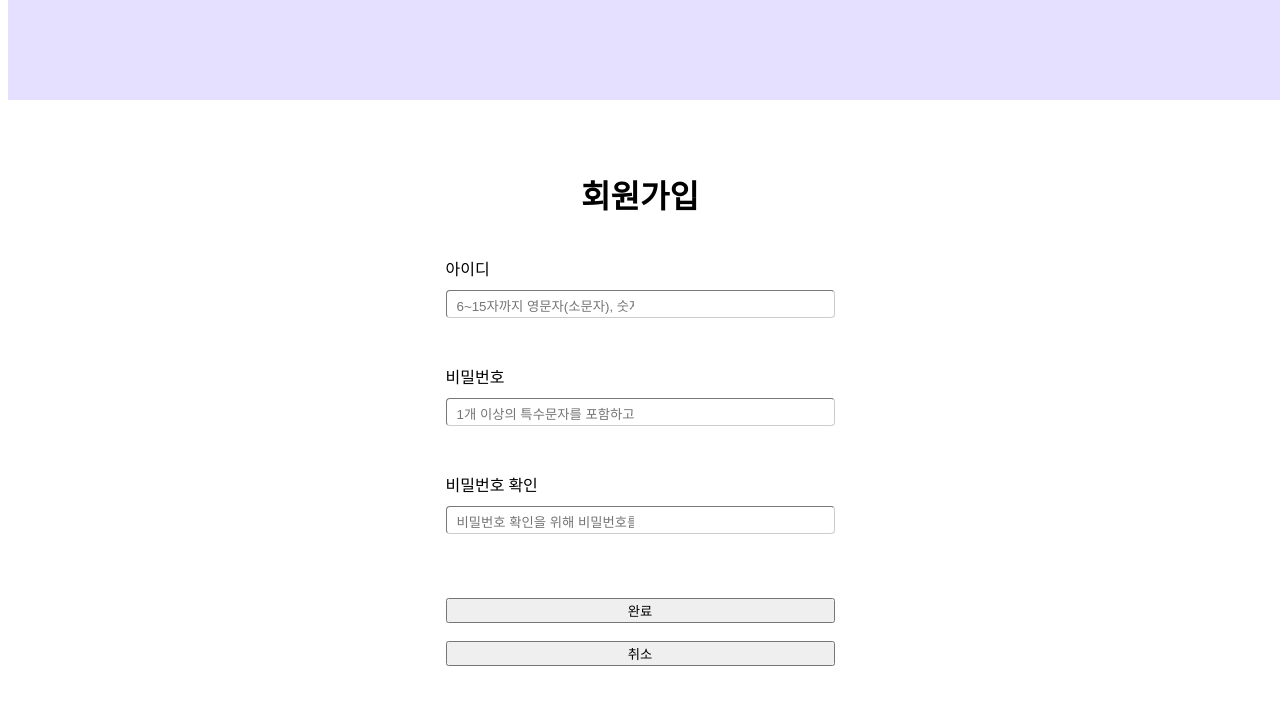
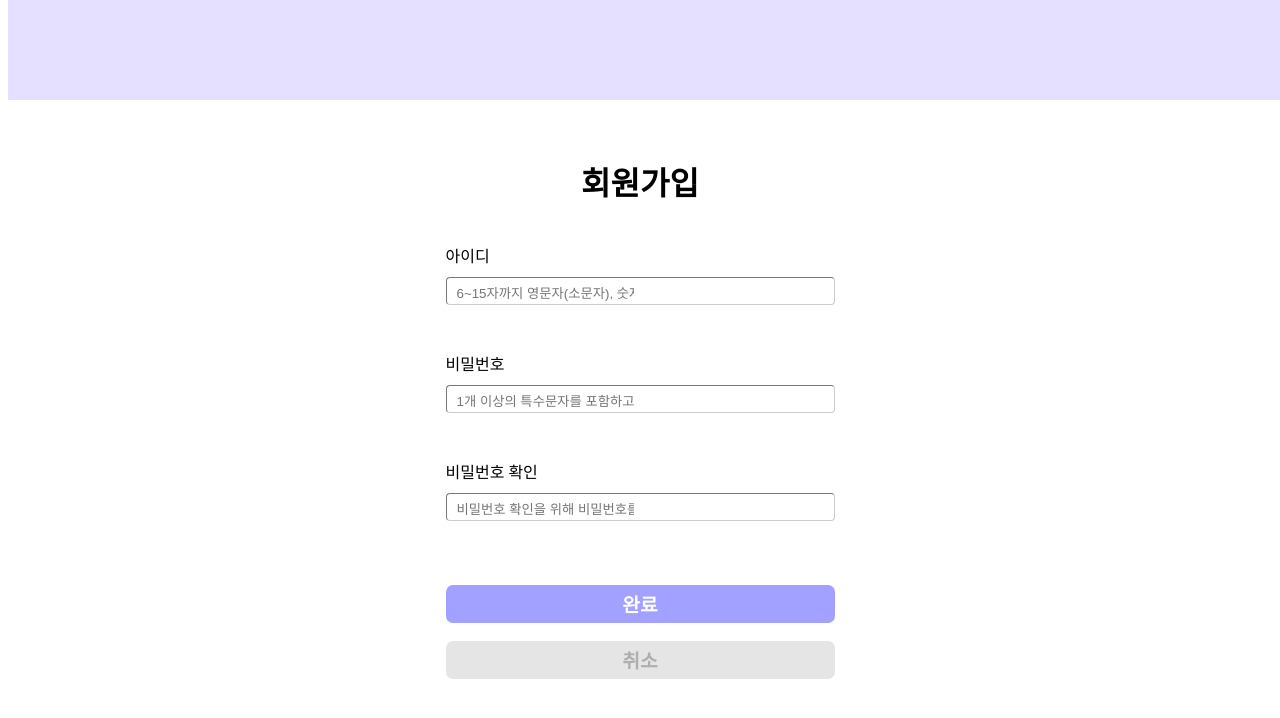
Before and after one commit to ongsim0629/dAy_I, a React (Create React App) app in the folder front-end/: page / in a window 1280 px wide. Shown: the top 718 px of the page. Built offline with nearby package versions, Linux system fonts and the light colour scheme.

Commit message:
feat: 버튼 수정 및 헤더 styled component로 변경

```diff
--- a/front-end/src/Register/Layout/Header.jsx
+++ /dev/null
@@ -1,9 +0,0 @@
-import "./header.css"
-
-const Header = () => {
-    return(
-        <header className = "header"></header>
-    )
-}
-
-export default Header;
--- a/front-end/src/Register/Layout/Layout.jsx
+++ /dev/null
@@ -1,16 +0,0 @@
-import Header from "./Header"
-
-const Layout = () => {
-    return(
-        <div className="layout">
-            <Header>
-                <main className="main">
-                    <h2>Layout!</h2>
-                </main>
-            </Header>
-
-        </div>
-    )
-}
-
-export default Layout;
--- a/front-end/src/Register/Layout/header.css
+++ /dev/null
@@ -1,7 +0,0 @@
-.header{
-    position: fixed;
-    top: 0;
-    width: 100%;
-    height: 100px;
-    background-color: #E5E0FF;
-}
--- a/front-end/src/Register/RegisterPage.jsx
+++ b/front-end/src/Register/RegisterPage.jsx
@@ -1,9 +1,17 @@
 import React, { useState } from 'react';
 import styled from "styled-components";
-import Layout from "./Layout/Layout";
-import Header from "./Layout/Header";
+//import Layout from "./Layout/Layout";
+//import Header from "./Layout/Header";
 //import { useDispatch } from 'react-redux';
 //import { registerUser } from '../../../_actions/user_action';
+
+const Header = styled.header`
+    position: fixed;
+    top: 0;
+    width: 100%;
+    height: 100px;
+    background-color: #E5E0FF;
+`;
 
 const Input = styled.input`
     color: #999999;
@@ -16,24 +24,41 @@ const Input = styled.input`
     text-align: left;
 `;
 
-const Button = styled.button`
+const SubmitButton = styled.button`
     color: white;
     font-weight: bold;
-    padding: 8px 1px;
+    padding: 5px 1px;
     background: #A2A1FF;
     font-size:1.2rem;
     border:none;
     border-radius: 7px;
+
+    &:hover {
+        cursor: pointer;
+    }
+    &:focus{
+        box-shadow: 0 0 0 1px gray;
+    }
 `;
 
 const CancelButton = styled.button`
     color: #AEAEAE;
     font-weight: bold;
+    padding: 5px 1px;
     background: #E5E5E5;
     font-size:1.2rem;
     border: none;
     border-radius: 7px;
+
+    &:hover {
+        cursor: pointer;
+    }
+    &:focus{
+        box-shadow: 0 0 0 1px gray;
+    }
 `;
+
+
 
 function RegisterPage(props) {
     //const dispatch = useDispatch();
@@ -63,7 +88,7 @@ function RegisterPage(props) {
             password: Password,
             confirmPassword: ConfirmPassword,
         }
-        //console.log("Button Click"); //확인용
+        console.log("Button Click"); //확인용
 
 
         //<fetch 주소 부분에다 register API 주소를 달면 됩니다!>
@@ -103,12 +128,12 @@ function RegisterPage(props) {
                             <Input type='password' value={Password} onChange={onPasswordHandler} placeholder='1개 이상의 특수문자를 포함하고 8자리 이상, 40자 이하여야 합니다.'/><br /><br />
                             <label>비밀번호 확인</label>
                             <Input type='password' value={ConfirmPassword} onChange={onConfirmPasswordHandler} placeholder='비밀번호 확인을 위해 비밀번호를 한 번 더 입력하세요.'/><br /><br /><br />
-                            <button formAction='/home'>{/* form Action 안에 login url 넣어주면 됨 */}
+                            <SubmitButton type='submit' formAction='/login'>{/* form Action 안에 login url 넣어주면 됨 */}
                                 완료
-                            </button><br></br>
-                            <button>
+                            </SubmitButton><br></br>
+                            <CancelButton formAction='/login'>
                                 취소
-                            </button>
+                            </CancelButton>
                         </form>
                     </div>
                 </div>
```
Also changed, not shown: front-end/public/manifest.json, front-end/src/Login.jsx (deleted).
